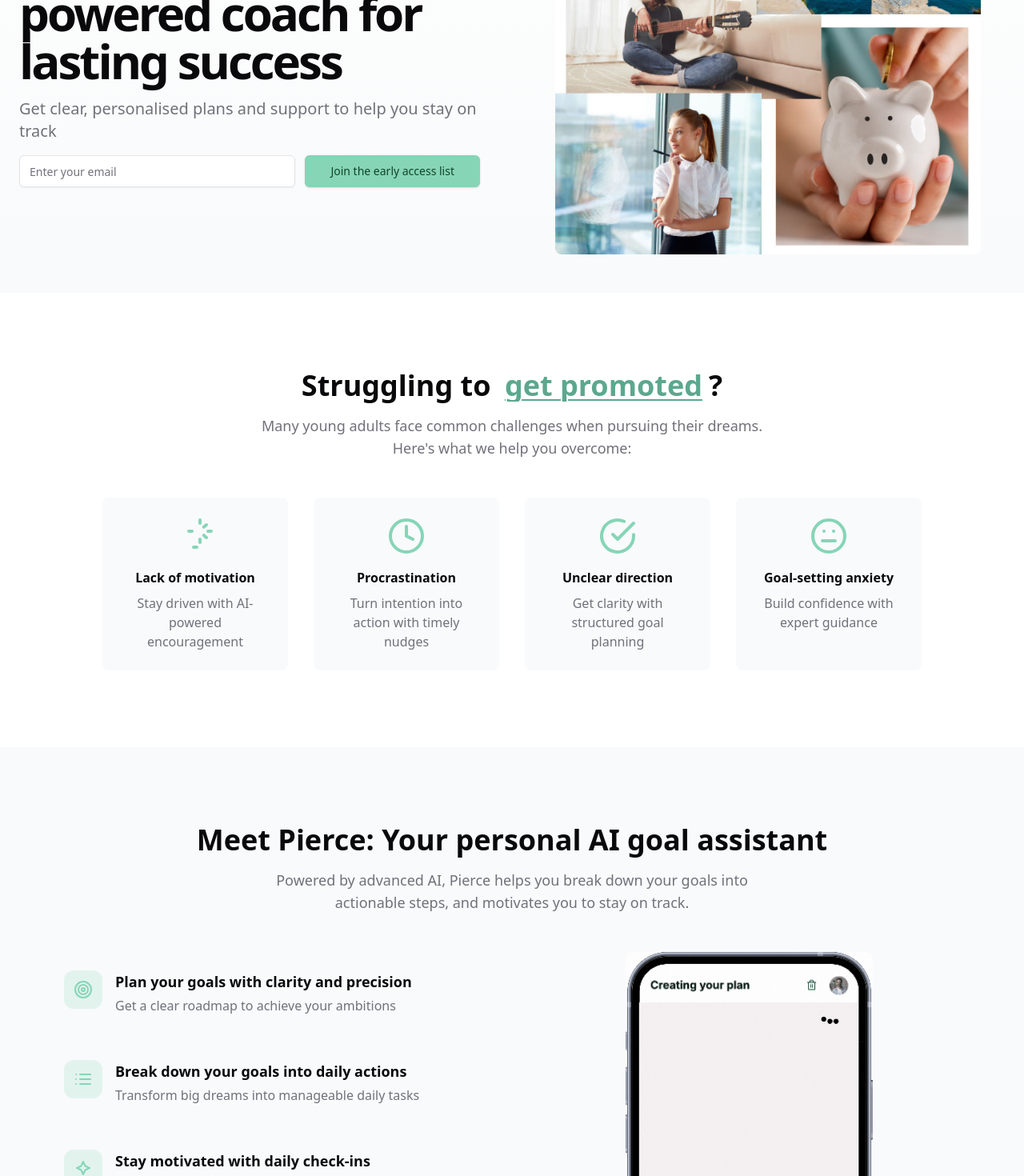
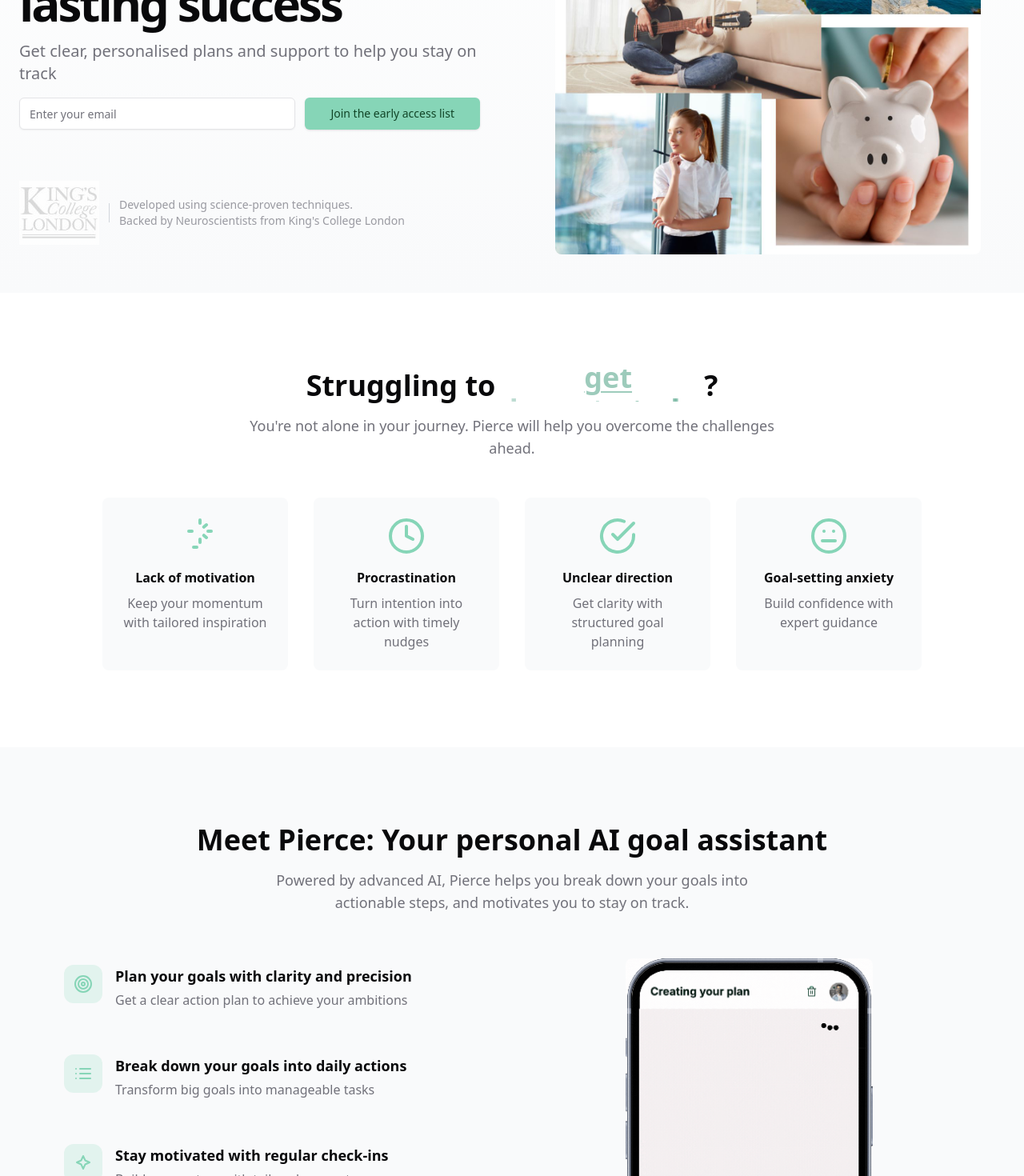
Before and after one commit to guivalerio82/pierce-website, a Next.js app: page / in a window 1280 px wide. Shown: the part 440-1910 px from the top of the page at 80% size. Built offline with nearby package versions, Linux system fonts and the light colour scheme; no server answers.

Commit message:
Final copy and logo

```diff
--- a/src/app/page.tsx
+++ b/src/app/page.tsx
@@ -66,7 +66,7 @@ export default function Home() {
           className="flex-1 h-10"
           required
           disabled={isLoading}
-          aria-label="Email address"
+          aria-label="Your email address"
         />
         {error && (
           <p className="text-red-500 text-sm mt-1" role="alert">
@@ -83,6 +83,28 @@ export default function Home() {
         {isLoading ? 'Submitting...' : 'Join the early access list'}
       </Button>
     </form>
+  );
+
+  const credibilityLabel = (
+    <motion.div
+      className="flex items-center gap-3 mt-16 text-sm text-muted-foreground/70"
+      initial={{ opacity: 0 }}
+      animate={{ opacity: 1 }}
+      transition={{ delay: 0.6, duration: 0.5 }}
+    >
+      <Image
+        src="/kings-college-logo.jpg"
+        alt="King's College London"
+        width={100}
+        height={80}
+        className="opacity-80"
+      />
+      <span className="border-l border-gray-300 h-6" />
+      <p>
+        Developed using science-proven techniques.
+        <br/>Backed by Neuroscientists from King's College London
+      </p>
+    </motion.div>
   );
 
   const successMessage = (
@@ -157,7 +179,10 @@ export default function Home() {
               <p className="text-xl text-muted-foreground">
               Get clear, personalised plans and support to help you stay on track
               </p>
-              {isSubmitted ? successMessage : emailForm}
+              <div>
+                {isSubmitted ? successMessage : emailForm}
+                {credibilityLabel}
+              </div>
             </motion.div>
             <motion.div
               className="relative aspect-[3/4] w-[90%] mx-auto"
@@ -188,13 +213,13 @@ export default function Home() {
               Struggling to <RotatingGoals />?
             </h2>
             <p className="text-lg text-muted-foreground max-w-2xl mx-auto">
-              Many young adults face common challenges when pursuing their dreams. Here's what we help you overcome:
+              You're not alone in your journey. Pierce will help you overcome the challenges ahead.
             </p>
           </motion.div>
 
           <div className="grid md:grid-cols-2 lg:grid-cols-4 gap-8 max-w-5xl mx-auto">
             {[
-              { icon: 'motivation', title: 'Lack of motivation', description: 'Stay driven with AI-powered encouragement' },
+              { icon: 'motivation', title: 'Lack of motivation', description: 'Keep your momentum with tailored inspiration' },
               { icon: 'procrastination', title: 'Procrastination', description: 'Turn intention into action with timely nudges' },
               { icon: 'direction', title: 'Unclear direction', description: 'Get clarity with structured goal planning' },
               { icon: 'anxiety', title: 'Goal-setting anxiety', description: 'Build confidence with expert guidance' },
@@ -244,26 +269,26 @@ export default function Home() {
                   {
                     icon: 'target',
                     title: 'Plan your goals with clarity and precision',
-                    description: 'Get a clear roadmap to achieve your ambitions'
+                    description: 'Get a clear action plan to achieve your ambitions'
                   },
                   {
                     icon: 'steps',
                     title: 'Break down your goals into daily actions',
-                    description: 'Transform big dreams into manageable daily tasks'
+                    description: 'Transform big goals into manageable tasks'
                   },
                   {
                     icon: 'sparkles',
-                    title: 'Stay motivated with daily check-ins',
-                    description: 'Build momentum with personalized encouragement'
+                    title: 'Stay motivated with regular check-ins',
+                    description: 'Build momentum with tailored support'
                   },
                   {
                     icon: 'book',
-                    title: 'Access curated resources and guides',
-                    description: 'Learn from expert-crafted content tailored to your goals'
+                    title: 'Access curated tips and resources',
+                    description: 'AI recommended content tailored to your goals and tasks'
                   },
                   {
                     icon: 'users',
-                    title: 'Have instant access to an accountability buddy',
+                    title: 'Have instant access to an accountability buddy, 24/7',
                     description: 'Never feel alone on your journey to success'
                   }
                 ].map((feature, index) => (
```
Also changed, not shown: public/kings-college-logo.jpg (added).
